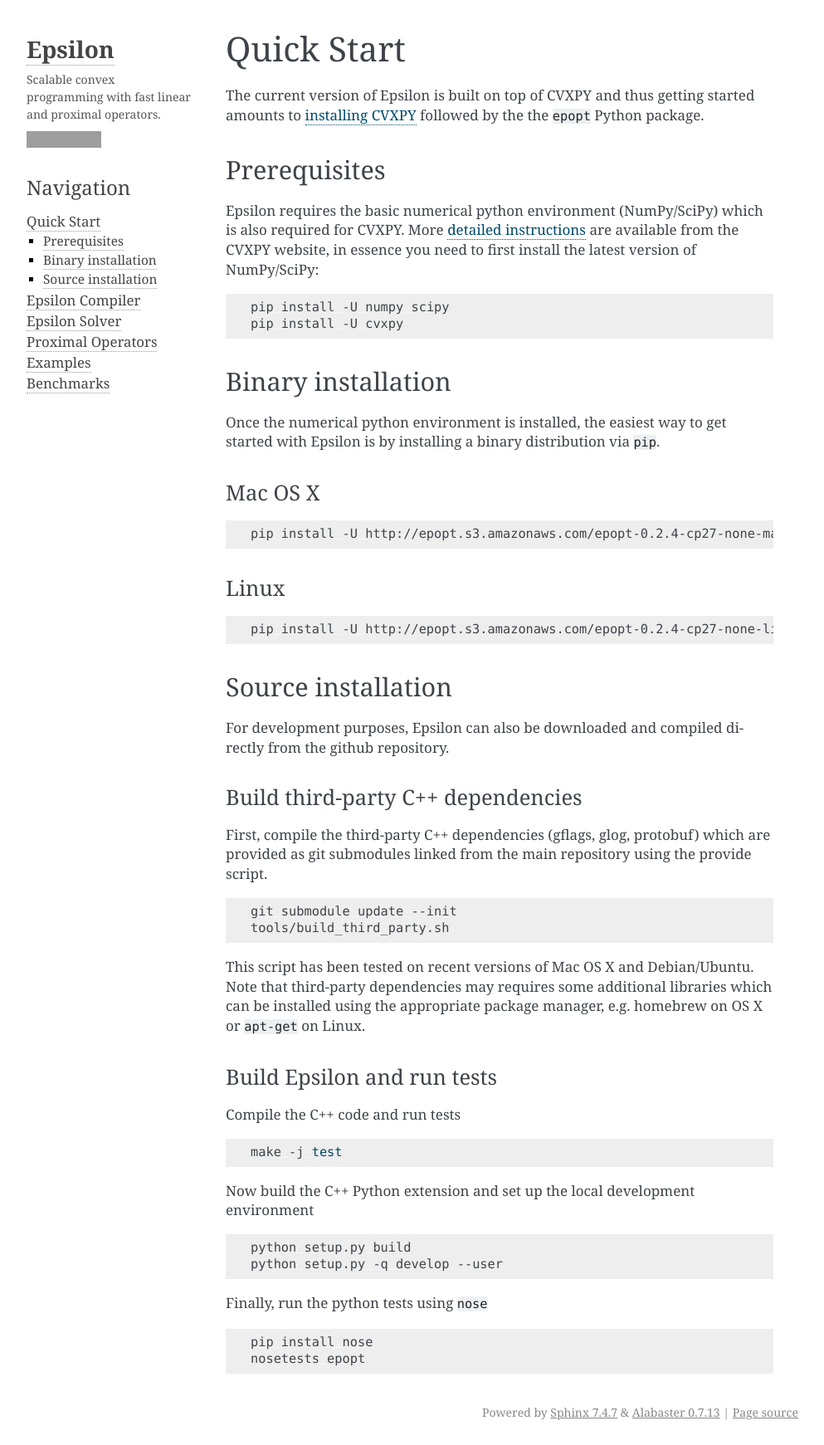
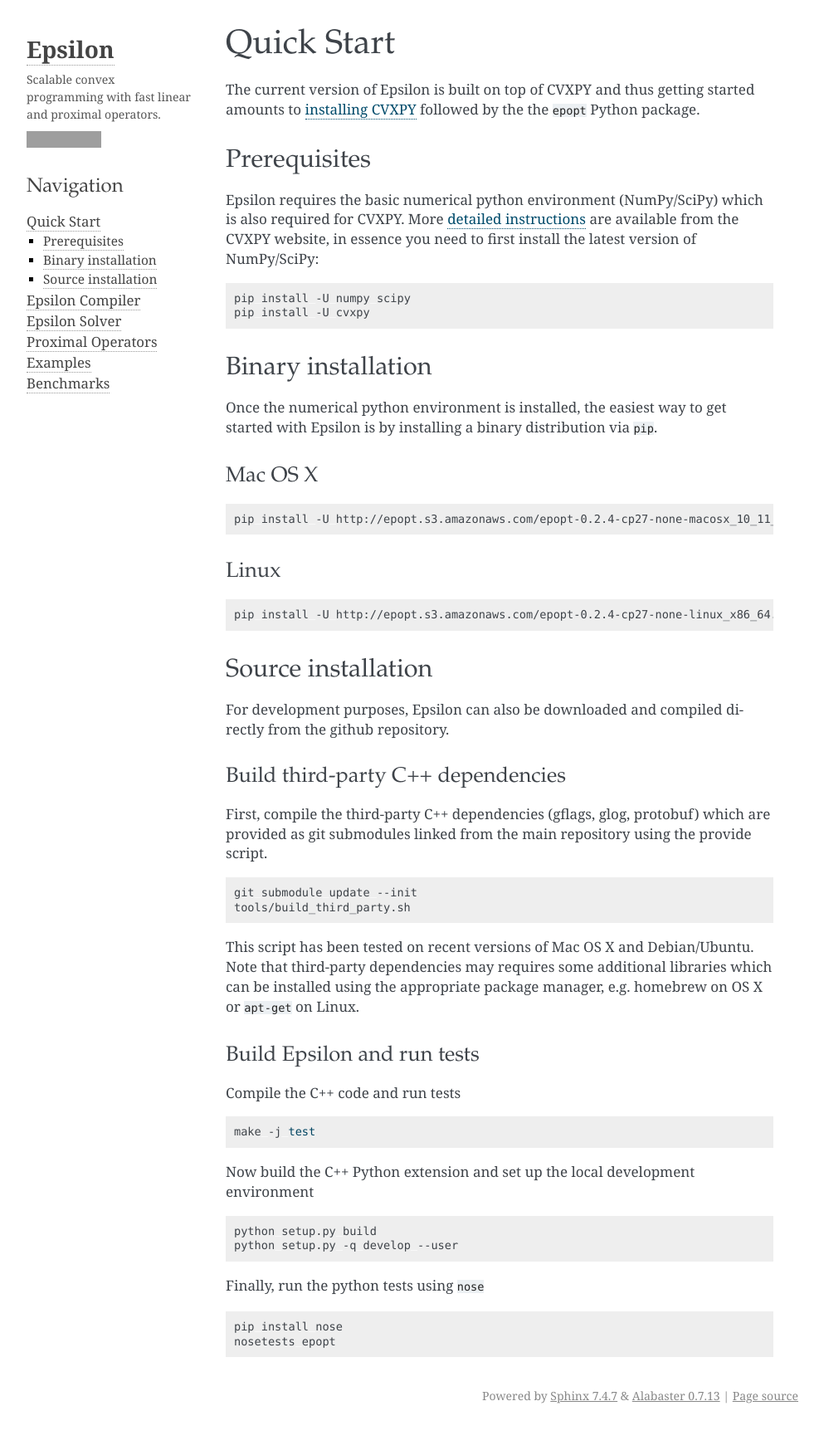
Before and after one commit to mfouda/epsilon, a Sphinx documentation site: the page built from docs/quick_start.rst, in a window 1280 px wide. Shown: the whole page at 83% size, without its empty margins (148-1141 px from the left). Built offline with Sphinx 7.4.7, drawn with Linux system fonts in a browser that asks for light colours; grey boxes are pictures that could not be loaded.

Commit message:
make styling of code blocks a bit more compact

```diff
--- /dev/null
+++ b/docs/_static/alabaster.css
@@ -0,0 +1,593 @@
+
+
+
+
+
+
+
+
+
+
+
+
+
+
+
+
+
+@import url("basic.css");
+
+/* -- page layout ----------------------------------------------------------- */
+
+body {
+    font-family: 'goudy old style', 'minion pro', 'bell mt', Georgia, 'Hiragino Mincho Pro', serif;
+    font-size: 17px;
+    background-color: white;
+    color: #000;
+    margin: 0;
+    padding: 0;
+}
+
+div.document {
+    width: 940px;
+    margin: 30px auto 0 auto;
+}
+
+div.documentwrapper {
+    float: left;
+    width: 100%;
+}
+
+div.bodywrapper {
+    margin: 0 0 0 220px;
+}
+
+div.sphinxsidebar {
+    width: 220px;
+}
+
+hr {
+    border: 1px solid #B1B4B6;
+}
+
+div.body {
+    background-color: #ffffff;
+    color: #3E4349;
+    padding: 0 30px 0 30px;
+}
+
+div.body > .section {
+    text-align: left;
+}
+
+div.footer {
+    width: 940px;
+    margin: 20px auto 30px auto;
+    font-size: 14px;
+    color: #888;
+    text-align: right;
+}
+
+div.footer a {
+    color: #888;
+}
+
+
+div.relations {
+    display: none;
+}
+
+
+div.sphinxsidebar a {
+    color: #444;
+    text-decoration: none;
+    border-bottom: 1px dotted #999;
+}
+
+div.sphinxsidebar a:hover {
+    border-bottom: 1px solid #999;
+}
+
+div.sphinxsidebar {
+    font-size: 14px;
+    line-height: 1.5;
+}
+
+div.sphinxsidebarwrapper {
+    padding: 18px 10px;
+}
+
+div.sphinxsidebarwrapper p.logo {
+    padding: 0;
+    margin: -10px 0 0 0px;
+    text-align: center;
+}
+
+div.sphinxsidebarwrapper h1.logo {
+    margin-top: -10px;
+    text-align: center;
+    margin-bottom: 5px;
+    text-align: left;
+}
+
+div.sphinxsidebarwrapper h1.logo-name {
+    margin-top: 0px;
+}
+
+div.sphinxsidebarwrapper p.blurb {
+    margin-top: 0;
+    font-style: normal;
+}
+
+div.sphinxsidebar h3,
+div.sphinxsidebar h4 {
+    font-family: 'Garamond', 'Georgia', serif;
+    color: #444;
+    font-size: 24px;
+    font-weight: normal;
+    margin: 0 0 5px 0;
+    padding: 0;
+}
+
+div.sphinxsidebar h4 {
+    font-size: 20px;
+}
+
+div.sphinxsidebar h3 a {
+    color: #444;
+}
+
+div.sphinxsidebar p.logo a,
+div.sphinxsidebar h3 a,
+div.sphinxsidebar p.logo a:hover,
+div.sphinxsidebar h3 a:hover {
+    border: none;
+}
+
+div.sphinxsidebar p {
+    color: #555;
+    margin: 10px 0;
+}
+
+div.sphinxsidebar ul {
+    margin: 10px 0;
+    padding: 0;
+    color: #000;
+}
+
+div.sphinxsidebar ul li.toctree-l1 > a {
+    font-size: 120%;
+}
+
+div.sphinxsidebar ul li.toctree-l2 > a {
+    font-size: 110%;
+}
+
+div.sphinxsidebar input {
+    border: 1px solid #CCC;
+    font-family: 'goudy old style', 'minion pro', 'bell mt', Georgia, 'Hiragino Mincho Pro', serif;
+    font-size: 1em;
+}
+
+div.sphinxsidebar hr {
+    border: none;
+    height: 1px;
+    color: #AAA;
+    background: #AAA;
+
+    text-align: left;
+    margin-left: 0;
+    width: 50%;
+}
+
+/* -- body styles ----------------------------------------------------------- */
+
+a {
+    color: #004B6B;
+    text-decoration: underline;
+}
+
+a:hover {
+    color: #6D4100;
+    text-decoration: underline;
+}
+
+div.body h1,
+div.body h2,
+div.body h3,
+div.body h4,
+div.body h5,
+div.body h6 {
+    font-family: 'Garamond', 'Georgia', serif;
+    font-weight: normal;
+    margin: 30px 0px 10px 0px;
+    padding: 0;
+}
+
+div.body h1 { margin-top: 0; padding-top: 0; font-size: 240%; }
+div.body h2 { font-size: 180%; }
+div.body h3 { font-size: 150%; }
+div.body h4 { font-size: 130%; }
+div.body h5 { font-size: 100%; }
+div.body h6 { font-size: 100%; }
+
+a.headerlink {
+    color: #DDD;
+    padding: 0 4px;
+    text-decoration: none;
+}
+
+a.headerlink:hover {
+    color: #444;
+    background: #EAEAEA;
+}
+
+div.body p, div.body dd, div.body li {
+    line-height: 1.4em;
+}
+
+div.admonition {
+    margin: 20px 0px;
+    padding: 10px 30px;
+    background-color: #FCC;
+    border: 1px solid #FAA;
+}
+
+div.admonition tt.xref, div.admonition a tt {
+    border-bottom: 1px solid #fafafa;
+}
+
+dd div.admonition {
+    margin-left: -60px;
+    padding-left: 60px;
+}
+
+div.admonition p.admonition-title {
+    font-family: 'Garamond', 'Georgia', serif;
+    font-weight: normal;
+    font-size: 24px;
+    margin: 0 0 10px 0;
+    padding: 0;
+    line-height: 1;
+}
+
+div.admonition p.last {
+    margin-bottom: 0;
+}
+
+div.highlight {
+    background-color: white;
+}
+
+dt:target, .highlight {
+    background: #FAF3E8;
+}
+
+div.note {
+    background-color: #EEE;
+    border: 1px solid #CCC;
+}
+
+div.seealso {
+    background-color: #EEE;
+    border: 1px solid #CCC;
+}
+
+div.topic {
+    background-color: #eee;
+}
+
+p.admonition-title {
+    display: inline;
+}
+
+p.admonition-title:after {
+    content: ":";
+}
+
+pre, tt, code {
+    font-family: 'Consolas', 'Menlo', 'Deja Vu Sans Mono', 'Bitstream Vera Sans Mono', monospace;
+    font-size: 0.8em;
+}
+
+.hll {
+    background-color: #FFC;
+    margin: 0 -12px;
+    padding: 0 12px;
+    display: block;
+}
+
+img.screenshot {
+}
+
+tt.descname, tt.descclassname, code.descname, code.descclassname {
+    font-size: 0.95em;
+}
+
+tt.descname, code.descname {
+    padding-right: 0.08em;
+}
+
+img.screenshot {
+    -moz-box-shadow: 2px 2px 4px #eee;
+    -webkit-box-shadow: 2px 2px 4px #eee;
+    box-shadow: 2px 2px 4px #eee;
+}
+
+table.docutils {
+    border: 1px solid #888;
+    -moz-box-shadow: 2px 2px 4px #eee;
+    -webkit-box-shadow: 2px 2px 4px #eee;
+    box-shadow: 2px 2px 4px #eee;
+}
+
+table.docutils td, table.docutils th {
+    border: 1px solid #888;
+    padding: 0.25em 0.7em;
+}
+
+table.field-list, table.footnote {
+    border: none;
+    -moz-box-shadow: none;
+    -webkit-box-shadow: none;
+    box-shadow: none;
+}
+
+table.footnote {
+    margin: 15px 0;
+    width: 100%;
+    border: 1px solid #EEE;
+    background: #FDFDFD;
+    font-size: 0.9em;
+}
+
+table.footnote + table.footnote {
+    margin-top: -15px;
+    border-top: none;
+}
+
+table.field-list th {
+    padding: 0 0.8em 0 0;
+}
+
+table.field-list td {
+    padding: 0;
+}
+
+table.field-list p {
+    margin-bottom: 0.8em;
+}
+
+table.footnote td.label {
+    width: 0px;
+    padding: 0.3em 0 0.3em 0.5em;
+}
+
+table.footnote td {
+    padding: 0.3em 0.5em;
+}
+
+dl {
+    margin: 0;
+    padding: 0;
+}
+
+dl dd {
+    margin-left: 30px;
+}
+
+blockquote {
+    margin: 0 0 0 30px;
+    padding: 0;
+}
+
+ul, ol {
+    margin: 10px 0 10px 30px;
+    padding: 0;
+}
+
+pre {
+    background: #EEE;
+    padding: 10px;
+    margin: 15px 0px;
+    line-height: 1.3em;
+}
+
+dl pre, blockquote pre, li pre {
+    margin-left: 0;
+    padding-left: 30px;
+}
+
+dl dl pre {
+    margin-left: -90px;
+    padding-left: 90px;
+}
+
+tt, code {
+    background-color: #ecf0f3;
+    color: #222;
+    /* padding: 1px 2px; */
+}
+
+tt.xref, code.xref, a tt {
+    background-color: #FBFBFB;
+    border-bottom: 1px solid white;
+}
+
+a.reference {
+    text-decoration: none;
+    border-bottom: 1px dotted #004B6B;
+}
+
+a.reference:hover {
+    border-bottom: 1px solid #6D4100;
+}
+
+a.footnote-reference {
+    text-decoration: none;
+    font-size: 0.7em;
+    vertical-align: top;
+    border-bottom: 1px dotted #004B6B;
+}
+
+a.footnote-reference:hover {
+    border-bottom: 1px solid #6D4100;
+}
+
+a:hover tt, a:hover code {
+    background: #EEE;
+}
+
+
+@media screen and (max-width: 870px) {
+
+    div.sphinxsidebar {
+    	display: none;
+    }
+
+    div.document {
+       width: 100%;
+
+    }
+
+    div.documentwrapper {
+    	margin-left: 0;
+    	margin-top: 0;
+    	margin-right: 0;
+    	margin-bottom: 0;
+    }
+
+    div.bodywrapper {
+    	margin-top: 0;
+    	margin-right: 0;
+    	margin-bottom: 0;
+    	margin-left: 0;
+    }
+
+    ul {
+    	margin-left: 0;
+    }
+
+    .document {
+    	width: auto;
+    }
+
+    .footer {
+    	width: auto;
+    }
+
+    .bodywrapper {
+    	margin: 0;
+    }
+
+    .footer {
+    	width: auto;
+    }
+
+    .github {
+        display: none;
+    }
+
+
+
+}
+
+
+
+@media screen and (max-width: 875px) {
+
+    body {
+        margin: 0;
+        padding: 20px 30px;
+    }
+
+    div.documentwrapper {
+        float: none;
+        background: white;
+    }
+
+    div.sphinxsidebar {
+        display: block;
+        float: none;
+        width: 102.5%;
+        margin: 50px -30px -20px -30px;
+        padding: 10px 20px;
+        background: #333;
+        color: #FFF;
+    }
+
+    div.sphinxsidebar h3, div.sphinxsidebar h4, div.sphinxsidebar p,
+    div.sphinxsidebar h3 a {
+        color: white;
+    }
+
+    div.sphinxsidebar a {
+        color: #AAA;
+    }
+
+    div.sphinxsidebar p.logo {
+        display: none;
+    }
+
+    div.document {
+        width: 100%;
+        margin: 0;
+    }
+
+    div.footer {
+        display: none;
+    }
+
+    div.bodywrapper {
+        margin: 0;
+    }
+
+    div.body {
+        min-height: 0;
+        padding: 0;
+    }
+
+    .rtd_doc_footer {
+        display: none;
+    }
+
+    .document {
+        width: auto;
+    }
+
+    .footer {
+        width: auto;
+    }
+
+    .footer {
+        width: auto;
+    }
+
+    .github {
+        display: none;
+    }
+}
+
+
+/* misc. */
+
+.revsys-inline {
+    display: none!important;
+}
+
+/* Make nested-list/multi-paragraph items look better in Releases changelog
+ * pages. Without this, docutils' magical list fuckery causes inconsistent
+ * formatting between different release sub-lists.
+ */
+div#changelog > div.section > ul > li > p:only-child {
+    margin-bottom: 0;
+}
+
+/* Hide fugly table cell borders in ..bibliography:: directive output */
+table.docutils.citation, table.docutils.citation td, table.docutils.citation th {
+  border: none;
+  /* Below needed in some edge cases; if not applied, bottom shadows appear */
+  -moz-box-shadow: none;
+  -webkit-box-shadow: none;
+  box-shadow: none;
+}
--- a/docs/conf.py
+++ b/docs/conf.py
@@ -32,6 +32,7 @@
     'github_repo': 'epsilon',
     'github_button': True,
     'analytics_id': 'UA-72208233-1',
+    'code_font_size': '0.8em'
 }
 html_sidebars = {
     '**': [
```
